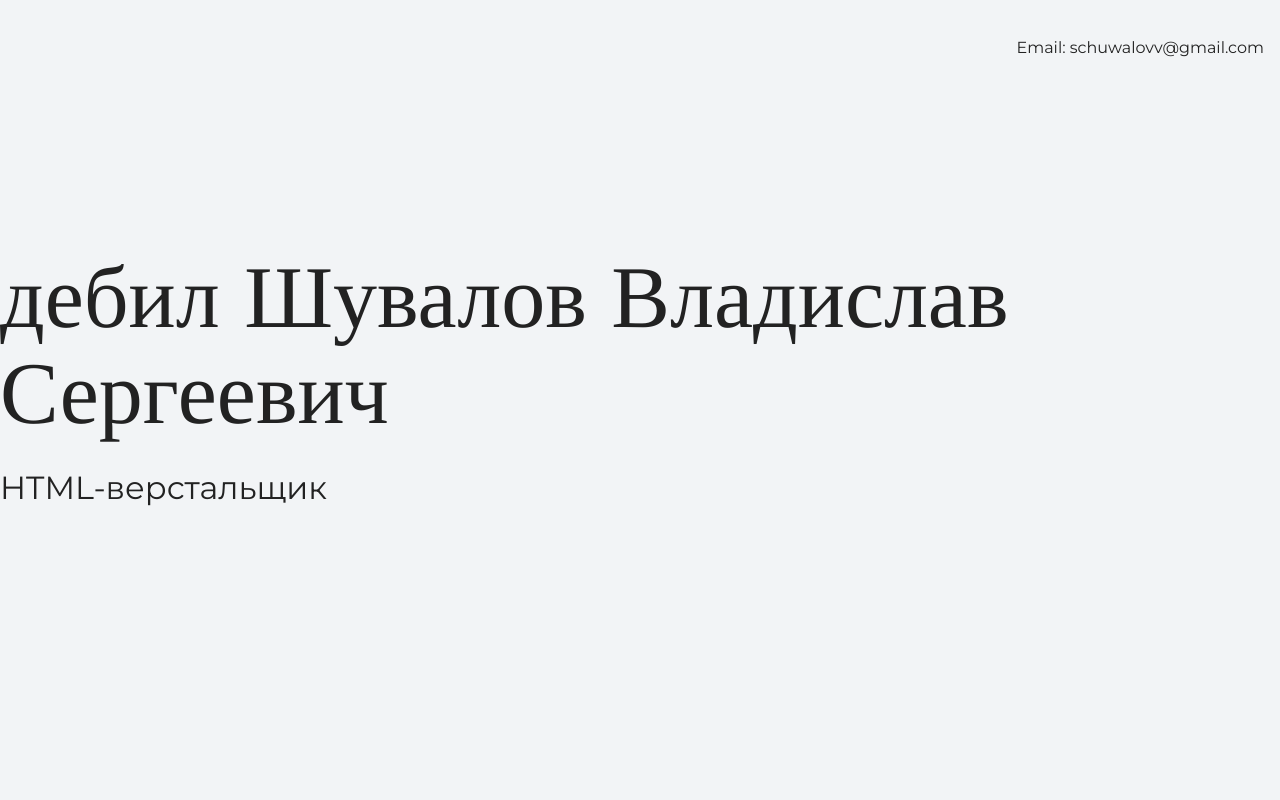
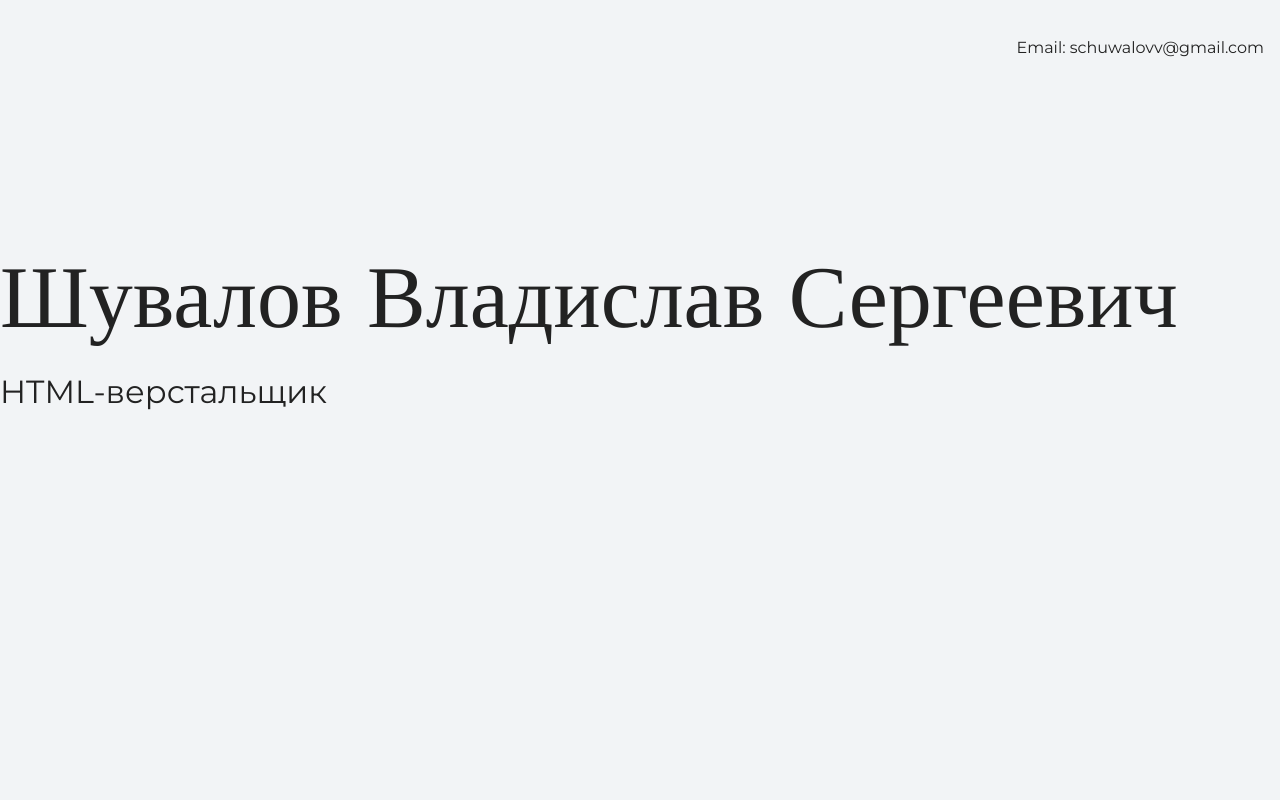
Before and after one commit to Schuwaloff/my-site, a plain HTML site: page index.html in a window 1280 px wide. Shown: the top 800 px of the page. Drawn offline with nearby package versions, Linux system fonts and the light colour scheme.

Commit message:
вношу изменения

```diff
--- a/index.html
+++ b/index.html
@@ -16,7 +16,7 @@
     </header>
 
     <section class="hero-image">
-      <h1 class="heading">дебил Шувалов Владислав Сергеевич</h1>
+      <h1 class="heading">Шувалов Владислав Сергеевич</h1>
       <p>HTML-верстальщик</p>
     </section>
 
```
